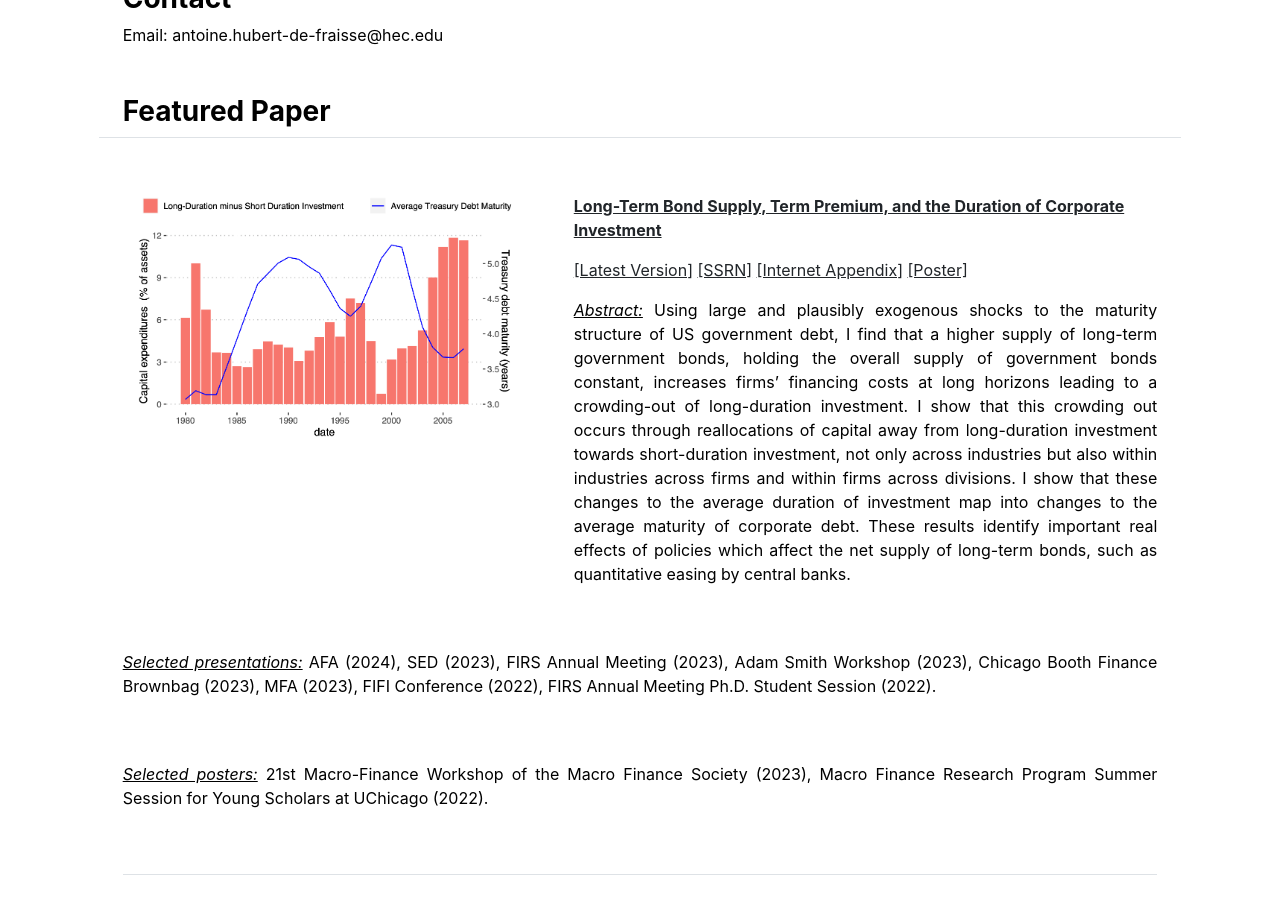
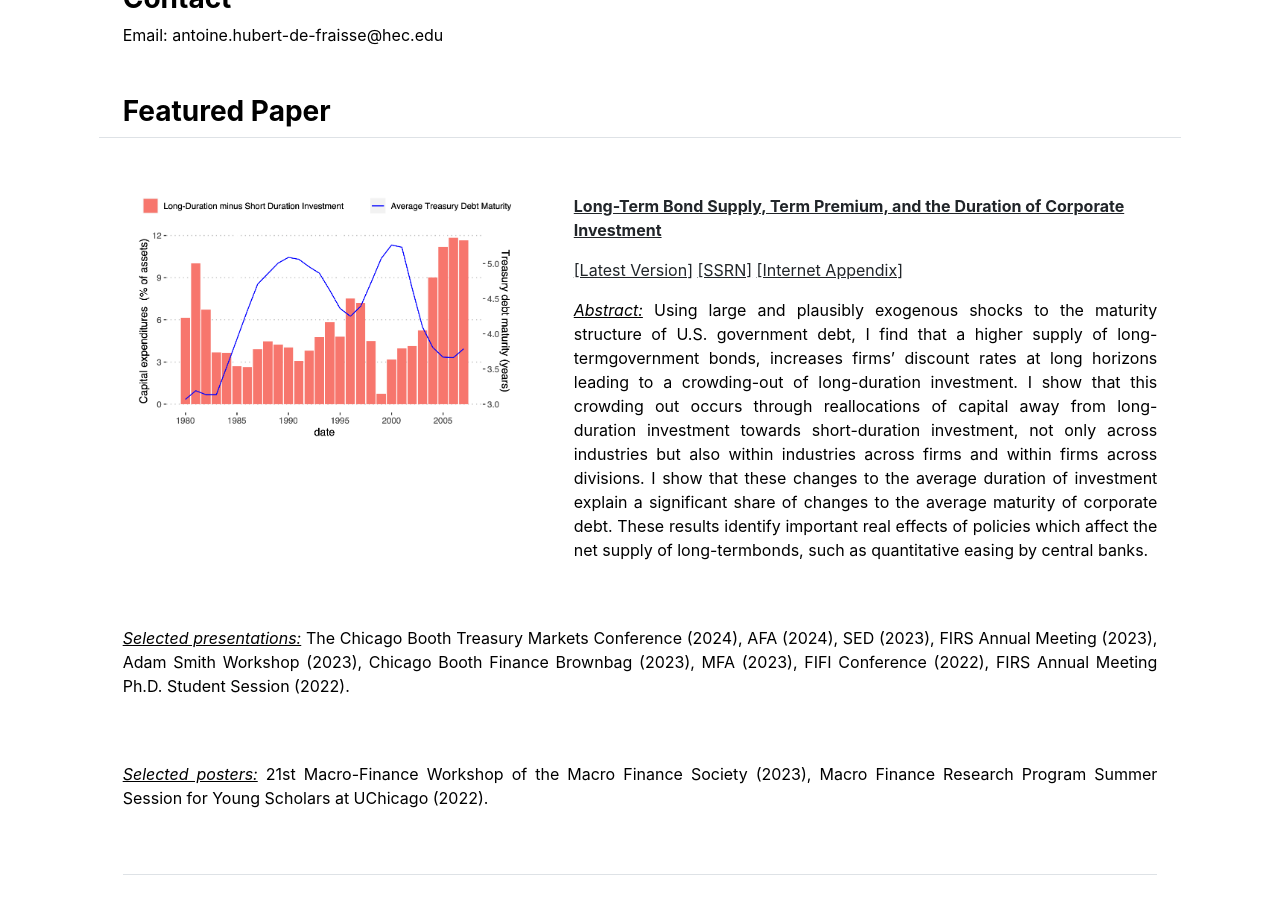
Before and after one commit to antoinehubertdefraisse/antoinehubertdefraisse.github.io, a Jekyll site: the page built from index.md, in a window 1280 px wide and 900 px high, scrolled down 481 px. Built offline with Jekyll 4.4.1, drawn with Linux system fonts in a browser that asks for light colours.

Commit message:
Update home.html

```diff
--- a/_layouts/home.html
+++ b/_layouts/home.html
@@ -26,15 +26,15 @@ layout: default
     <img src="{{ site.github.url }}/assets/duration_image.png" alt="Home" width="100%">
   </div>
 <div class="col-md-7">
-            <p><a href="http://antoinehubertdefraisse.github.io/pdf/term_structure_and_corp_investment_ssrn.pdf" target="_blank">
+            <p><a href="http://antoinehubertdefraisse.github.io/pdf/main_draft_wo_internetappendix.pdf" target="_blank">
 <b>Long-Term Bond Supply, Term Premium, and the Duration of Corporate Investment</b>
 		    </a></p>
-	 <p>     <a href="http://antoinehubertdefraisse.github.io/pdf/term_structure_and_corp_investment_ssrn.pdf" target="_blank">[Latest Version]</a>
+	 <p>     <a href="http://antoinehubertdefraisse.github.io/pdf/main_draft_wo_internetappendix.pdf" target="_blank">[Latest Version]</a>
 		 <a href="https://papers.ssrn.com/sol3/papers.cfm?abstract_id=4064763" target="_blank">[SSRN]</a>
-		 <a href="http://antoinehubertdefraisse.github.io/pdf/1_term_structure_and_corp_investment_internetappendix.pdf" target="_blank">[Internet Appendix]</a>
-	 <a href="http://antoinehubertdefraisse.github.io/pdf/poster_MFS.pdf" target="_blank">[Poster]</a><p>
-	<p align="justify"> <u><em>Abstract:</em></u> Using large and plausibly exogenous shocks to the maturity structure of US government debt, I find that a higher supply of long-term government bonds, holding the overall supply of government bonds constant, increases firms’ financing costs at long horizons leading to a crowding-out of long-duration investment. I show that this crowding out occurs through reallocations of capital away from long-duration investment towards short-duration investment, not only across industries but also within industries across firms and within firms across divisions. I show that these changes to the average duration of investment map into changes to the average maturity of corporate debt. These results identify important real effects of policies which affect the net supply of long-term bonds, such as quantitative easing by central banks. 	</p>
+		 <a href="http://antoinehubertdefraisse.github.io/pdf/main_draft_internetappendix.pdf" target="_blank">[Internet Appendix]</a>
+	<p>
+    <p align="justify"> <u><em>Abstract:</em></u> Using large and plausibly exogenous shocks to the maturity structure of U.S. government debt, I find that a higher supply of long-termgovernment bonds, increases firms’ discount rates at long horizons leading to a crowding-out of long-duration investment. I show that this crowding out occurs through reallocations of capital away from long-duration investment towards short-duration investment, not only across industries but also within industries across firms and within firms across divisions. I show that these changes to the average duration of investment explain a significant share of changes to the average maturity of corporate debt. These results identify important real effects of policies which affect the net supply of long-termbonds, such as quantitative easing by central banks.	</p>
   </div>
-	<p align="justify"> <u><em>Selected presentations:</em></u> AFA (2024), SED (2023), FIRS Annual Meeting (2023), Adam Smith Workshop (2023), Chicago Booth Finance Brownbag (2023), MFA (2023), FIFI Conference (2022), FIRS Annual Meeting Ph.D. Student Session (2022). </p>
+	<p align="justify"> <u><em>Selected presentations:</em></u> The Chicago Booth Treasury Markets Conference (2024), AFA (2024), SED (2023), FIRS Annual Meeting (2023), Adam Smith Workshop (2023), Chicago Booth Finance Brownbag (2023), MFA (2023), FIFI Conference (2022), FIRS Annual Meeting Ph.D. Student Session (2022). </p>
 	 <p align="justify"> <u><em>Selected posters:</em></u> 21st Macro-Finance Workshop of the Macro Finance Society (2023), Macro Finance Research Program Summer Session for Young Scholars at UChicago (2022). </p>
 </div>
```
